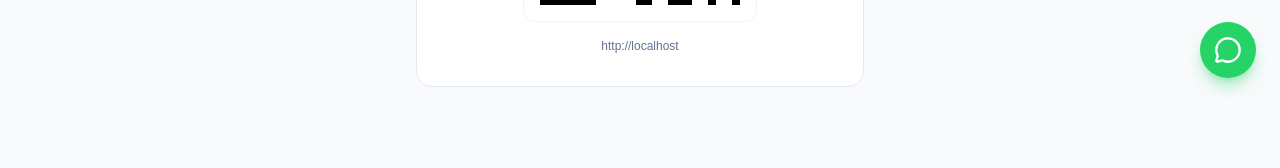
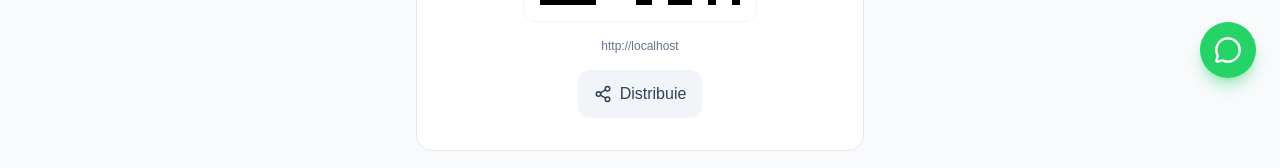
Before and after one commit to csababiro/dtl, a Next.js app in the folder dtl/: page /test in a window 1280 px wide. Shown: the part 698-866 px from the top of the page. Built offline with nearby package versions, Linux system fonts and the light colour scheme; no server answers; the database is empty.

Commit message:
copy link

```diff
--- a/dtl/components/customer/TestPageClient.tsx
+++ b/dtl/components/customer/TestPageClient.tsx
@@ -2,16 +2,29 @@
 
 import { useState, useEffect } from "react";
 import { QRCodeSVG } from "qrcode.react";
+import { Share2 } from "lucide-react";
 import { t } from "@/lib/i18n";
 
 export function TestPageClient() {
   const [siteUrl, setSiteUrl] = useState<string>("");
+  const [copied, setCopied] = useState(false);
 
   useEffect(() => {
     if (typeof window !== "undefined") {
       setSiteUrl(window.location.origin);
     }
   }, []);
+
+  const copyPageLink = async () => {
+    const url = typeof window !== "undefined" ? window.location.href : siteUrl || "";
+    try {
+      await navigator.clipboard.writeText(url);
+      setCopied(true);
+      setTimeout(() => setCopied(false), 2000);
+    } catch {
+      setCopied(false);
+    }
+  };
 
   if (!siteUrl) {
     return (
@@ -32,6 +45,15 @@ export function TestPageClient() {
       <p className="text-xs text-slate-500 break-all max-w-[280px] text-center">
         {siteUrl}
       </p>
+      <button
+        type="button"
+        onClick={copyPageLink}
+        className="inline-flex items-center gap-2 px-4 py-3 rounded-xl font-medium bg-slate-100 text-slate-700 hover:bg-slate-200 transition-colors"
+        title={t("test.shareHint")}
+      >
+        <Share2 size={18} aria-hidden />
+        {copied ? t("test.linkCopied") : t("test.share")}
+      </button>
     </div>
   );
 }
--- a/dtl/messages/ro.json
+++ b/dtl/messages/ro.json
@@ -1,7 +1,10 @@
 {
   "test": {
     "adminLink": "Panou Admin",
-    "qrLabel": "Scanează pentru a deschide site-ul pe mobil"
+    "qrLabel": "Scanează pentru a deschide site-ul pe mobil",
+    "share": "Distribuie",
+    "shareHint": "Copiază linkul pentru a-l trimite mai departe",
+    "linkCopied": "Link copiat!"
   },
   "nav": {
     "home": "Acasă",
```
